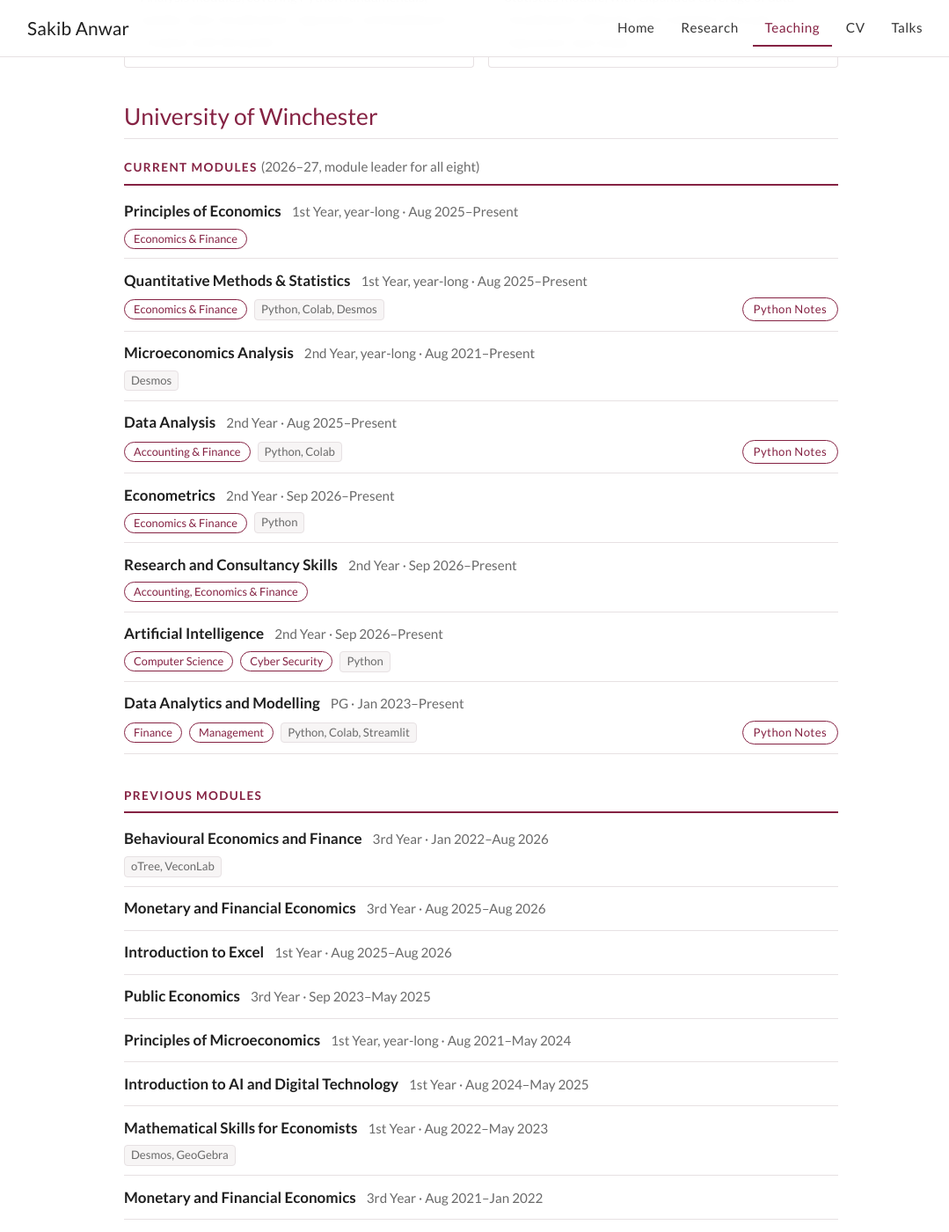
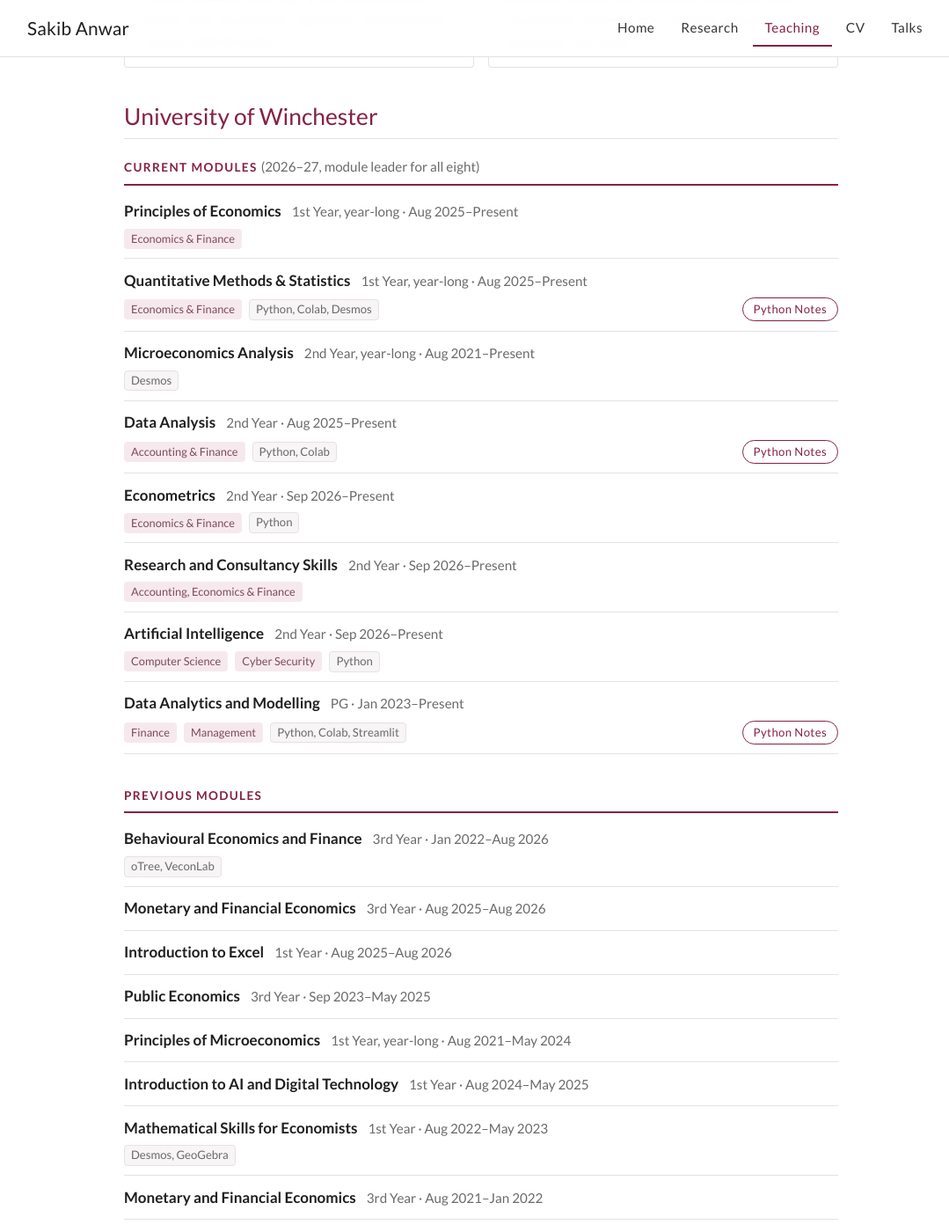
Before and after one commit to sakibanwar/sakibanwar.github.io, a Jekyll site: the page built from teaching.md, in a window 1280 px wide and 1400 px high, scrolled down 629 px. Shown: the whole window at 88% size, without its empty margins (93-1172 px from the left). Built offline with Jekyll 4.4.1, drawn with Linux system fonts in a browser that asks for light colours.

Commit message:
Give programme labels a lighter, muted style
Co-Authored-By: Claude Opus 5.5 <noreply@anthropic.com>

```diff
--- a/assets/css/style.css
+++ b/assets/css/style.css
@@ -176,7 +176,7 @@ html:not(.js) .pill-toggle { display: none; }
 .course-main { display: flex; flex-wrap: wrap; align-items: baseline; gap: 2px 12px; }
 .course-extras { display: flex; flex-wrap: wrap; align-items: center; gap: 6px 8px; margin-top: .35rem; }
 .course-extras .pill { margin-left: auto; }
-.course-programme { font-size: .8rem; color: var(--accent); border: 1px solid var(--accent); border-radius: 999px; padding: 0 10px; white-space: nowrap; }
+.course-programme { font-size: .8rem; color: #7d4b5c; background: var(--accent-tint); border-radius: 4px; padding: 1px 8px; white-space: nowrap; }
 .course-name { font-weight: 700; color: var(--ink); }
 .course-details { color: var(--muted); font-size: .95rem; }
 .course-tools, .cv-tag { color: var(--muted); font-size: .82rem; border: 1px solid var(--line); background: var(--soft); border-radius: 4px; padding: 0 7px; }
```
